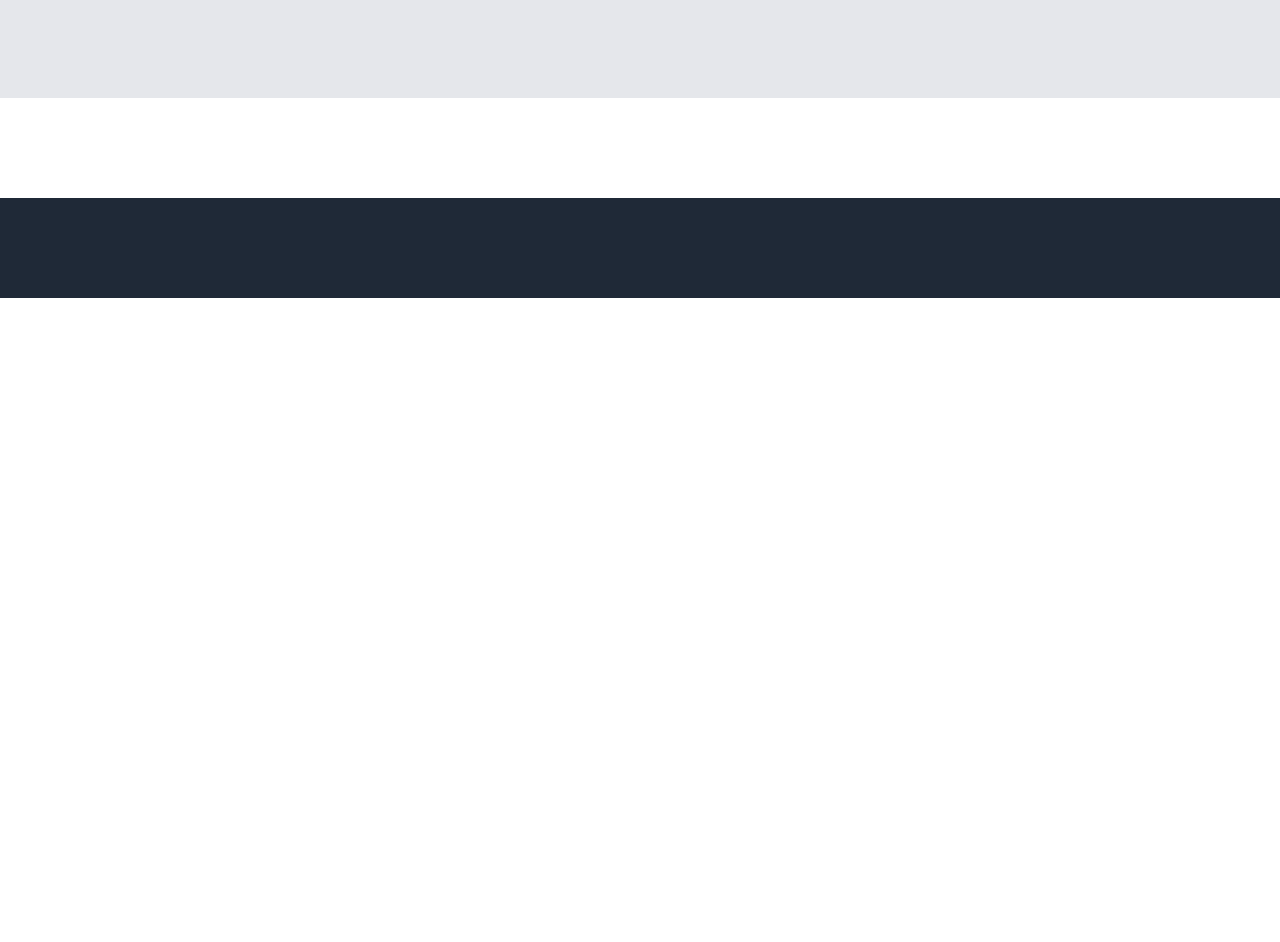
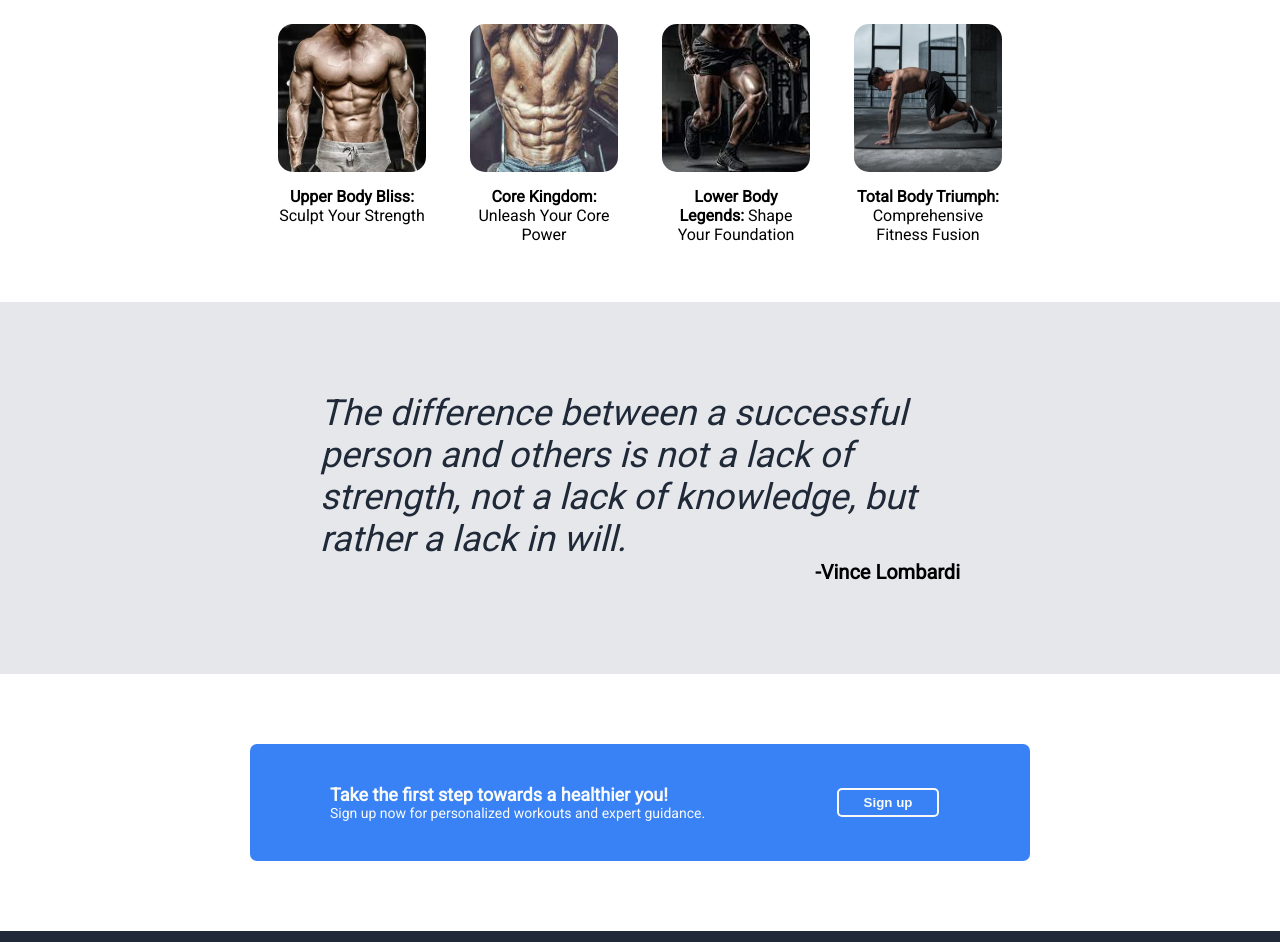
Before and after one commit to j-serrano98/fitness-repo, a plain HTML site: page index.html in a window 1280 px wide. Shown: the part 490-1432 px from the top of the page. Before the commit the page ends 800 px from the top, so only its background shows below. Drawn offline with Linux system fonts and the light colour scheme.

Commit message:
Images added. Main and footer styled

```diff
--- a/index.html
+++ b/index.html
@@ -37,10 +37,69 @@
         </div>
     </div>
     <div class="main">
-        <div class="gym-routines"></div>
-        <div class="quote-bar"></div>
-        <div class="signup-bar"></div>
+        <div class="gym-routines">
+            <h2>Gym Routines</h2>
+            <div class="routines-container">
+                <div class="box-container">
+                    <a class="routine-links" href="#">
+                        <div class="routine-box">
+                            <img src="/images/Upper-Body-Workout-3.jpg" alt="">
+                        </div>
+                        <figcaption><strong>Upper Body Bliss:</strong> Sculpt Your Strength
+                        </figcaption>
+                    </a>
+                </div>
+                <div class="box-container">
+                    <a class="routine-links" href="#">
+                        <div class="routine-box">
+                            <img src="/images/Core-Workout.jpg" alt="">
+                        </div>
+                        <figcaption><strong>Core Kingdom:</strong> Unleash Your Core Power
+                        </figcaption>
+                    </a>
+                </div>
+                <div class="box-container">
+                    <a class="routine-links" href="#">
+                        <div class="routine-box">
+                            <img src="/images/Lowe-Body-Workout.jpg" alt="">
+                        </div>
+                        <figcaption><strong>Lower Body Legends:</strong> Shape Your Foundation</figcaption>
+                    </a>
+                </div>
+                <div class="box-container">
+                    <a class="routine-links" href="#">
+                        <div class="routine-box">
+                            <img src="/images/Full-Body-Workout.jpg" alt="">
+                        </div>
+                        <figcaption><strong>Total Body Triumph:</strong> Comprehensive Fitness Fusion                </figcaption>
+                    </a>
+                </div>
+            </div>
+        </div>
+        <div class="quote-frame">
+            <div class="quote-container">
+                <p class="quote">The difference between a successful person and others
+                    is not a lack of strength, not a lack of knowledge,
+                    but rather a lack in will.</p>
+                <div class="q-author">-Vince Lombardi</div>
+            </div>
+        </div>
+        <div class="signup-frame">
+            <div class="signup-bar">
+                <div class="signup-content">
+                    <div class="sc-left">
+                        <div class="sign-head">Take the first step towards a healthier you!</div>
+                        <div class="sign-text">Sign up now for personalized workouts and expert guidance. </div>
+                    </div>
+                    <div class="sc-right">
+                        <button>Sign up</button>
+                    </div>
+                </div>
+            </div>
+        </div>
     </div>
-    <div class="footer"></div>
+    <div class="footer">
+        <div class="copyrights"> Copyright &copy; Josue Serrano 2023</div>
+    </div>
 </body>
 </html>
--- a/style.css
+++ b/style.css
@@ -4,6 +4,7 @@ body {
     flex-direction: column;
     padding: 0;
     margin: 0;
+    flex-wrap: wrap;
 }
 
 .nav-bar,
@@ -66,13 +67,12 @@ a:hover {
     flex: 1;
 }
 
+.description {
+    padding-right: 25px;
+}
+
 .description h1 {
     margin: 0;
-}
-
-.description p {
-    /* padding: 0; */
-    /* margin: 0; */
 }
 
 .description button {
@@ -81,31 +81,168 @@ a:hover {
     color:#f9faf8;
     font-weight: 600;
     border-radius: 5px;
-    padding: 4px 20px;
+    padding: 6px 22px;
 }
-
 
 .slide img {
     width: 100%;
 }
 
+.main {
+    display: flex;
+    flex-direction: column;
+}
 
 .gym-routines {
     background-color: #ffffff;
-    height: 100px;
+    display: flex;
+    flex-direction: column;
+    align-items: center;
+    padding-bottom: 130px;
 }
 
-.quote-bar {
+h2 {
+    margin: 40px 0;
+    font-size: 36px;
+    font-weight: extra-bold;
+    color: #1f2937;
+
+}
+
+.routines-container {
+    display: flex;
+    gap: 44px;
+    flex-wrap: wrap;
+    justify-content: center;
+
+}
+
+.box-container {
+    display: flex;
+    flex-wrap: wrap;
+    justify-content: center;
+    align-items: center;
+    text-align: center;
+    width: 148px;
+    height: 148px;
+    gap: 10px;
+}
+
+.routine-box {
+    /* border: #3882f6 solid 3px; */
+    /* border-radius: 15px; */
+    width: 148px;
+    height: 148px;
+}
+
+.routine-box img {
+    width: 100%;
+    height: 100%;
+    border-radius: 15px;
+}
+
+.routine-links {
+    color: #000 ;
+}
+
+.routine-box img:hover {
+    box-shadow: 0px 0px 15px;
+}
+
+.routine-links:hover {
+    transform: scale(1.1);
+}
+
+figcaption {
+    flex: auto;
+    /* font-size: px; */
+    padding-top: 15px;
+}
+
+.quote-frame {
     background-color: #e5e7eb;
-    height: 100px;
+    display: flex;
+    justify-content: center;
+    align-items: center;
+    padding: 90px 320px 90px 320px;
+
+
+}
+
+/* .quote-container {
+    display: flex;
+} */
+
+.quote-container p {
+    font-size: 36px;
+    font-weight:300;
+    font-style: italic;
+    color: #1f2937;
+    margin: 0;
+}
+
+.q-author {
+    font-weight: bold;
+    font-size: 20px;
+    margin-left: auto;
+    text-align: right;
+}
+
+.signup-frame {
+    background-color: #ffffff;
+    padding: 70px 250px;
 }
 
 .signup-bar {
-    background-color: #ffffff;
-    height: 100px;
+    background-color: #3882f6;
+    border-radius: 7px;
+    padding: 40px 80px;
+}
+
+.signup-content {
+    display: flex;
+}
+
+.sc-left {
+    flex: 4;
+}
+
+.sign-head {
+    font-weight: 600;
+    font-size: 18px;
+    color:#f9faf8;
+}
+
+.sign-text {
+    font-size: 14px;
+    color: #f9faf8;
+}
+
+.sc-right {
+    flex: 1;
+    align-self: center;
+    display: flex;
+    justify-content: center;
+    align-items: center;
+}
+
+.sc-right button {
+    background-color: #3882f6;
+    border:#f9faf8 solid 2px;
+    color:#f9faf8;
+    padding: 5px 25px;
+    border-radius: 5px;
+    font-weight: 600;
 }
 
 .footer {
     background-color: #1f2937;
-    height: 100px;
+    display: flex;
+    justify-content: center;
+    align-items: center;
+    padding: 30px;
 }
+
+.copyrights {
+    color: #e5e7eb;
+}
```
Also changed, not shown: images/Core-Workout.jpg (added), images/Full-Body-Workout.jpg (added), images/Lowe-Body-Workout.jpg (added), images/Upper-Body-Workout-3.jpg (added), images/logo2.png, images/mens-leg-workout.jpg.webp (added).
